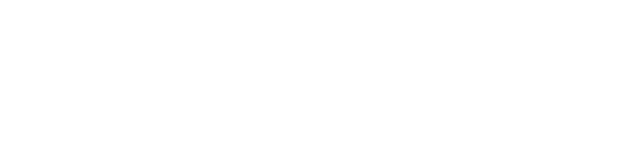
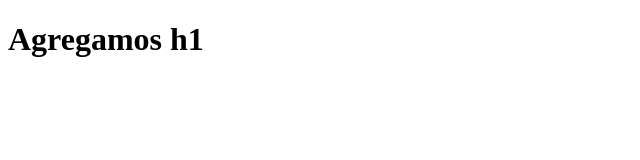
Before and after one commit to juanpm32/pruebagit, a plain HTML site: page index.html in a window 1280 px wide. Shown: the whole page, without its empty margins (0-640 px from the left). Drawn offline with Linux system fonts and the light colour scheme.

Commit message:
agregamos h1 al index.html

```diff
--- a/index.html
+++ b/index.html
@@ -7,6 +7,6 @@
     <title>Document</title>
 </head>
 <body>
-
+    <h1>Agregamos h1</h1>
 </body>
 </html>
```
